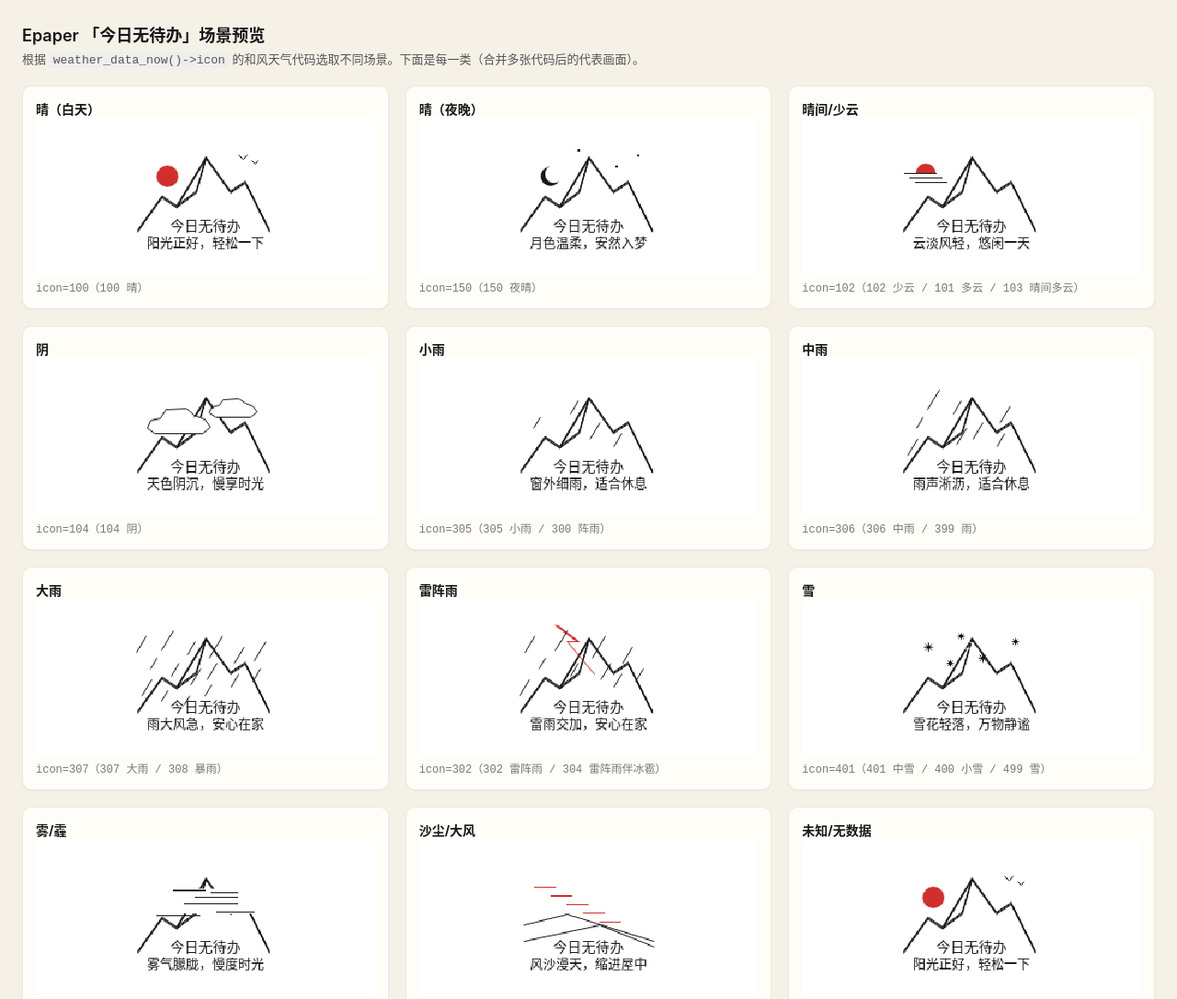
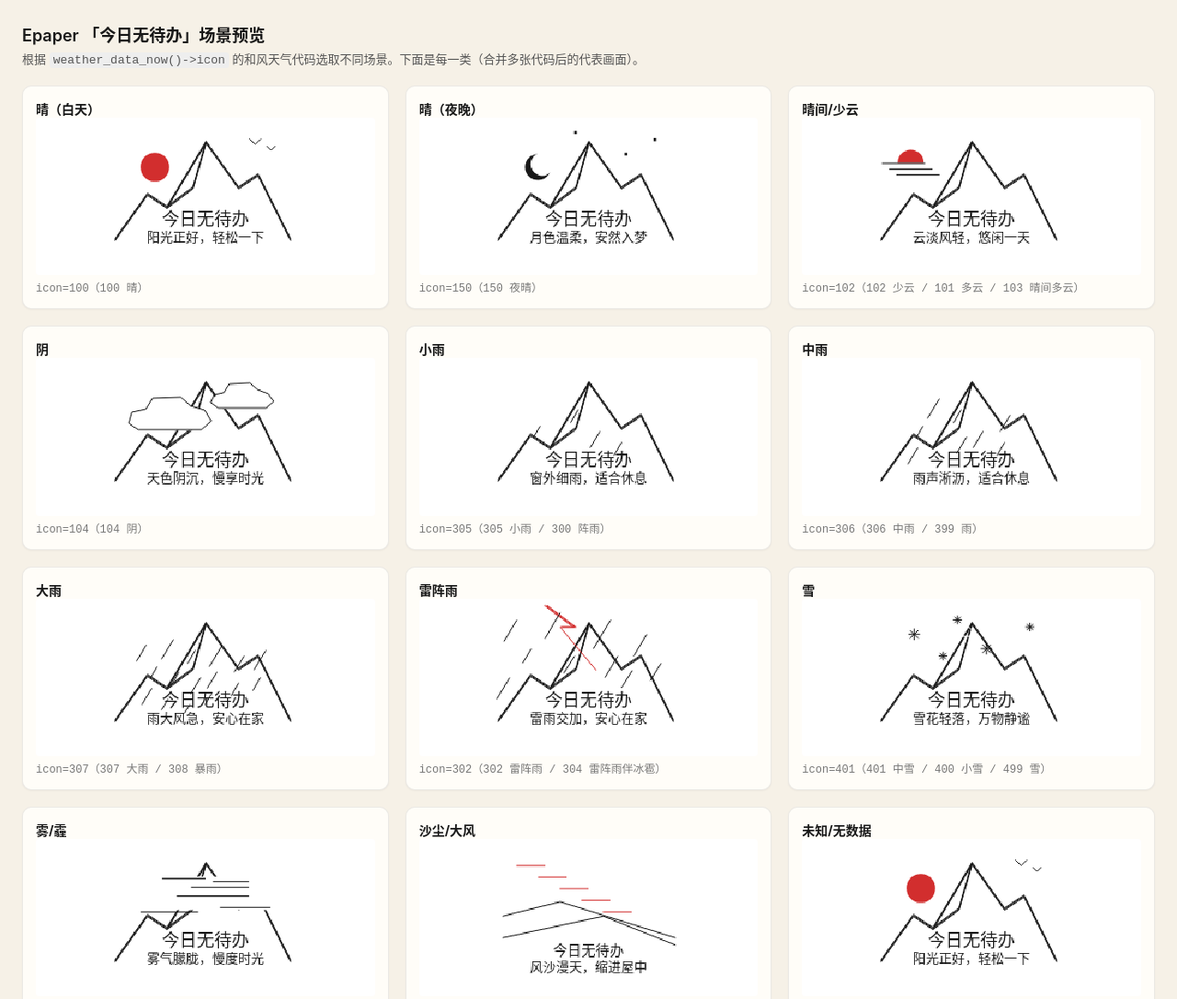
Before and after one commit to AsahinaHaruka/Epaper, a website: page tools/no_task_preview.html in a window 1280 px wide. Shown: the top 1086 px of the page at 92% size. Drawn offline with Linux system fonts and the light colour scheme.

Commit message:
refactor: introduce scaling factor to Zen weather illustrations to improve UI layout flexibility

```diff
--- a/tools/no_task_preview.html
+++ b/tools/no_task_preview.html
@@ -72,8 +72,9 @@
       default: return "Enjoy your day";
     }
   }
-  function drawMtnRidge(d, cx, hor) {
-    const s = 0.45;
+  function drawMtnRidge(d, cx, hor, G) {
+    if (G === undefined) G = 1.0;
+    const s = 0.45 * G;
     const mx = sx => cx + (sx - 270) * s;
     const my = sy => hor + (sy - 450) * s;
     for (let dd = -1; dd <= 1; dd++) {
@@ -135,57 +136,61 @@
   }
 
   function drawScene(d,cx,cy,icon){
-    const hor=cy+34;
+    // Determine layout
+    // Base of the mountain is 'hor'. The subtitle sits on 'hor'.
+    // The main title sits above the subtitle.
+    const hor = cy + 42; // move down a bit to use more space
+
+    // Global scaling for weather elements
+    const G = 1.33; // 0.45 -> ~0.6
+
     switch(kind(icon)){
       case "clear":
-        drawMtnRidge(d,cx,hor);
-        d.fillCircle(cx-35, hor-50, 10, Eink_R);
-        d.drawLine(cx+30, hor-70, cx+34, hor-66, Eink_B); d.drawLine(cx+34, hor-66, cx+38, hor-70, Eink_B);
-        d.drawLine(cx+42, hor-65, cx+45, hor-62, Eink_B); d.drawLine(cx+45, hor-62, cx+48, hor-65, Eink_B);
+        drawMtnRidge(d,cx,hor, G);
+        d.fillCircle(cx-35*G, hor-50*G, 10*G, Eink_R);
+        d.drawLine(cx+30*G, hor-70*G, cx+34*G, hor-66*G, Eink_B); d.drawLine(cx+34*G, hor-66*G, cx+38*G, hor-70*G, Eink_B);
+        d.drawLine(cx+42*G, hor-65*G, cx+45*G, hor-62*G, Eink_B); d.drawLine(cx+45*G, hor-62*G, cx+48*G, hor-65*G, Eink_B);
         break;
       case "clearNight":
-        drawMtnRidge(d,cx,hor);
-        d.fillCircle(cx-35, hor-50, 9, Eink_B);
-        d.fillCircle(cx-32, hor-52, 8, Eink_W);
+        drawMtnRidge(d,cx,hor, G);
+        d.fillCircle(cx-35*G, hor-50*G, 9*G, Eink_B);
+        d.fillCircle(cx-32*G, hor-52*G, 8*G, Eink_W);
         // Stars
-        d.fillRect(cx-10, hor-75, 2, 2, Eink_B);
-        d.fillRect(cx+25, hor-60, 2, 2, Eink_B);
-        d.fillRect(cx+45, hor-70, 2, 2, Eink_B);
+        d.fillRect(cx-10*G, hor-75*G, 2*G, 2*G, Eink_B);
+        d.fillRect(cx+25*G, hor-60*G, 2*G, 2*G, Eink_B);
+        d.fillRect(cx+45*G, hor-70*G, 2*G, 2*G, Eink_B);
         break;
       case "cloudy":
-        drawMtnRidge(d,cx,hor);
-        d.fillCircle(cx-42, hor-53, 9, Eink_R);
-        d.fillRect(cx-57, hor-53, 35, 15, Eink_W);
-        for(let i=0; i<3; i++) d.drawFastHLine(cx-62+i*5, hor-53+i*4, 30, Eink_B);
+        drawMtnRidge(d,cx,hor, G);
+        d.fillCircle(cx-42*G, hor-53*G, 9*G, Eink_R);
+        d.fillRect(cx-57*G, hor-53*G, 35*G, 15*G, Eink_W);
+        for(let i=0; i<3; i++) d.drawFastHLine(cx-62*G+i*5*G, hor-53*G+i*4*G, 30*G, Eink_B);
         break;
       case "overcast":
-        drawMtnRidge(d,cx,hor);
-        drawZenCloud(d, cx-25, hor-35, 1.2);
-        drawZenCloud(d, cx+25, hor-50, 0.9);
+        drawMtnRidge(d,cx,hor, G);
+        drawZenCloud(d, cx-25*G, hor-35*G, 1.2*G);
+        drawZenCloud(d, cx+25*G, hor-50*G, 0.9*G);
         break;
       case "lightRain":
-        drawMtnRidge(d,cx,hor);
-        drawZenRain(d, cx, hor, 1);
+        drawMtnRidge(d,cx,hor, G);
+        drawZenRain(d, cx, hor, 1, G);
         break;
       case "mediumRain":
-        drawMtnRidge(d,cx,hor);
-        drawZenRain(d, cx, hor, 2);
+        drawMtnRidge(d,cx,hor, G);
+        drawZenRain(d, cx, hor, 2, G);
         break;
       case "heavyRain":
-        drawMtnRidge(d,cx,hor);
-        drawZenRain(d, cx, hor, 3);
+        drawMtnRidge(d,cx,hor, G);
+        drawZenRain(d, cx, hor, 3, G);
         break;
       case "thunder":
-        drawMtnRidge(d,cx,hor);
-        // Striking bold lightning bolt
-        d.drawLine(cx-30, hor-80, cx-10, hor-65, Eink_R);
-        d.drawLine(cx-10, hor-65, cx-20, hor-65, Eink_R);
-        d.drawLine(cx-20, hor-65, cx+5,  hor-35, Eink_R);
-        // Thicken the top parts of the bolt for a tapering effect
-        d.drawLine(cx-29, hor-80, cx-9, hor-65, Eink_R);
-        d.drawLine(cx-9,  hor-65, cx-19, hor-65, Eink_R);
-        d.drawLine(cx-31, hor-80, cx-11, hor-65, Eink_R);
-        // Rain lines
+        drawMtnRidge(d,cx,hor, G);
+        d.drawLine(cx-30*G, hor-80*G, cx-10*G, hor-65*G, Eink_R);
+        d.drawLine(cx-10*G, hor-65*G, cx-20*G, hor-65*G, Eink_R);
+        d.drawLine(cx-20*G, hor-65*G, cx+5*G,  hor-35*G, Eink_R);
+        d.drawLine(cx-29*G, hor-80*G, cx-9*G, hor-65*G, Eink_R);
+        d.drawLine(cx-9*G,  hor-65*G, cx-19*G, hor-65*G, Eink_R);
+        d.drawLine(cx-31*G, hor-80*G, cx-11*G, hor-65*G, Eink_R);
         const th_rain = [
           [-50, -70, 15], [-40, -50, 10], [-55, -30, 15],
           [-20, -75, 18], [-10, -45, 12],
@@ -193,48 +198,59 @@
           [ 40, -60, 15], [ 30, -35, 12], [ 50, -40, 12]
         ];
         for(let [rx, ry, rl] of th_rain) {
-          let dx = Math.round(rl * 0.6);
-          d.drawLine(cx + rx, hor + ry, cx + rx - dx, hor + ry + rl, Eink_B);
+          let dx = Math.round(rl * G * 0.6);
+          d.drawLine(cx + rx*G, hor + ry*G, cx + rx*G - dx, hor + ry*G + rl*G, Eink_B);
         }
         break;
       case "snow":
-        drawMtnRidge(d,cx,hor);
+        drawMtnRidge(d,cx,hor, G);
         {
-          const s = 0.45;
+          const s = 0.45 * G;
           const px = cx, py = hor + (300-450)*s;
-          d.drawLine(px-14, py+9, px-4, py+1, Eink_W);
-          d.drawLine(px-4, py+1, px+6, py+10, Eink_W);
-          d.drawFastHLine(px-14, py+9, 20, Eink_W);
+          d.drawLine(px-14*G, py+9*G, px-4*G, py+1*G, Eink_W);
+          d.drawLine(px-4*G, py+1*G, px+6*G, py+10*G, Eink_W);
+          d.drawFastHLine(px-14*G, py+9*G, 20*G, Eink_W);
         }
-        drawZenFlake(d, cx-40, hor-60, 4);
-        drawZenFlake(d, cx-20, hor-45, 3);
-        drawZenFlake(d, cx+10, hor-50, 4);
-        drawZenFlake(d, cx+40, hor-65, 3);
-        drawZenFlake(d, cx-10, hor-70, 3);
+        drawZenFlake(d, cx-40*G, hor-60*G, 4*G);
+        drawZenFlake(d, cx-20*G, hor-45*G, 3*G);
+        drawZenFlake(d, cx+10*G, hor-50*G, 4*G);
+        drawZenFlake(d, cx+40*G, hor-65*G, 3*G);
+        drawZenFlake(d, cx-10*G, hor-70*G, 3*G);
         break;
       case "fog":
-        drawMtnRidge(d,cx,hor);
-        // Obscure the middle of the mountain to let the peak peek out, exposing the left peak below it
-        d.fillRect(cx - 55, hor - 58, 110, 23, Eink_W); // Erases hor-58 to hor-35
-        // Fog/haze layers
-        d.drawFastHLine(cx - 45, hor - 34, 40, Eink_B);
-        d.drawFastHLine(cx + 10, hor - 37, 35, Eink_B);
-        d.drawFastHLine(cx - 20, hor - 45, 50, Eink_B);
-        d.drawFastHLine(cx - 10, hor - 51, 40, Eink_B);
-        d.drawFastHLine(cx - 30, hor - 57, 30, Eink_B);
-        d.drawFastHLine(cx +  5, hor - 55, 25, Eink_B);
+        drawMtnRidge(d,cx,hor, G);
+        d.fillRect(cx - 55*G, hor - 58*G, 110*G, 23*G, Eink_W);
+        d.drawFastHLine(cx - 45*G, hor - 34*G, 40*G, Eink_B);
+        d.drawFastHLine(cx + 10*G, hor - 37*G, 35*G, Eink_B);
+        d.drawFastHLine(cx - 20*G, hor - 45*G, 50*G, Eink_B);
+        d.drawFastHLine(cx - 10*G, hor - 51*G, 40*G, Eink_B);
+        d.drawFastHLine(cx - 30*G, hor - 57*G, 30*G, Eink_B);
+        d.drawFastHLine(cx +  5*G, hor - 55*G, 25*G, Eink_B);
         break;
       case "sand":
-        d.drawLine(cx-60, hor-25, cx-20, hor-35, Eink_B); d.drawLine(cx-20, hor-35, cx+60, hor-10, Eink_B);
-        d.drawLine(cx-60, hor-10, cx+10, hor-25, Eink_B); d.drawLine(cx+10, hor-25, cx+60, hor-5, Eink_B);
-        for(let i=0; i<5; i++) d.drawFastHLine(cx-50+i*15, hor-60+i*8, 20, Eink_R);
-        // Note: Horizon line and Red Seal have been removed to not obscure the text below.
+        // Special case: sand dunes are placed differently. Text can just sit at hor.
+        {
+          const hor_old = cy + 34;
+          d.drawLine(cx-60*G, hor_old-25*G, cx-20*G, hor_old-35*G, Eink_B); d.drawLine(cx-20*G, hor_old-35*G, cx+60*G, hor_old-10*G, Eink_B);
+          d.drawLine(cx-60*G, hor_old-10*G, cx+10*G, hor_old-25*G, Eink_B); d.drawLine(cx+10*G, hor_old-25*G, cx+60*G, hor_old-5*G, Eink_B);
+          for(let i=0; i<5; i++) d.drawFastHLine(cx-50*G+i*15*G, hor_old-60*G+i*8*G, 20*G, Eink_R);
+        }
         break;
-      default: drawMtnRidge(d,cx,hor); break;
+      default: drawMtnRidge(d,cx,hor, G); break;
     }
-    const hor0=cy+34;
-    d.text("今日无待办",cx,hor0,Eink_B,13);
-    d.text(subtitle(icon),cx,hor0+16,Eink_B,12);
+
+    // Draw text
+    if (kind(icon) === "sand") {
+      const hor0 = cy + 34;
+      d.text("今日无待办", cx, hor0 + 3, Eink_B, 13);
+      d.text(subtitle(icon), cx, hor0 + 19, Eink_B, 12);
+    } else {
+      // subtitle bottom is at 'hor', main text is above it.
+      // 'hor' is the mountain base.
+      d.text(subtitle(icon), cx, hor + 3, Eink_B, 12);
+      d.text("今日无待办", cx, hor - 13, Eink_B, 16); // Larger font
+    }
+
     d.drawFastHLine(20,TITLE_Y_BASE-SCREEN_BASE,PANEL_W-40,Eink_B);
   }
   const cases = [
```
Also changed, not shown: 1 other file.
